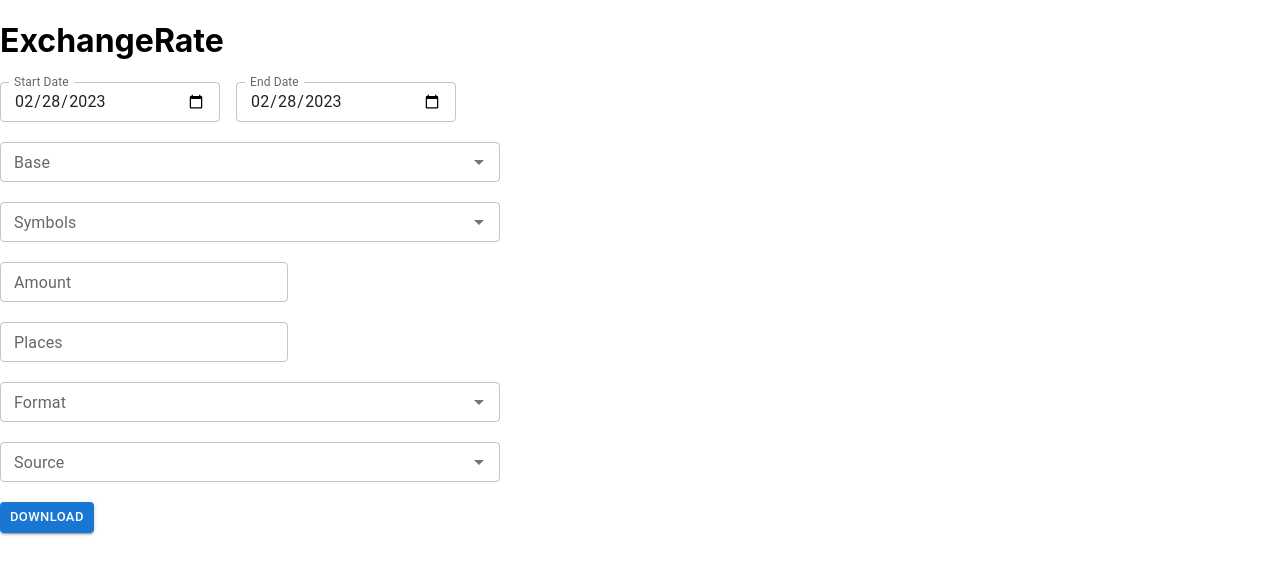
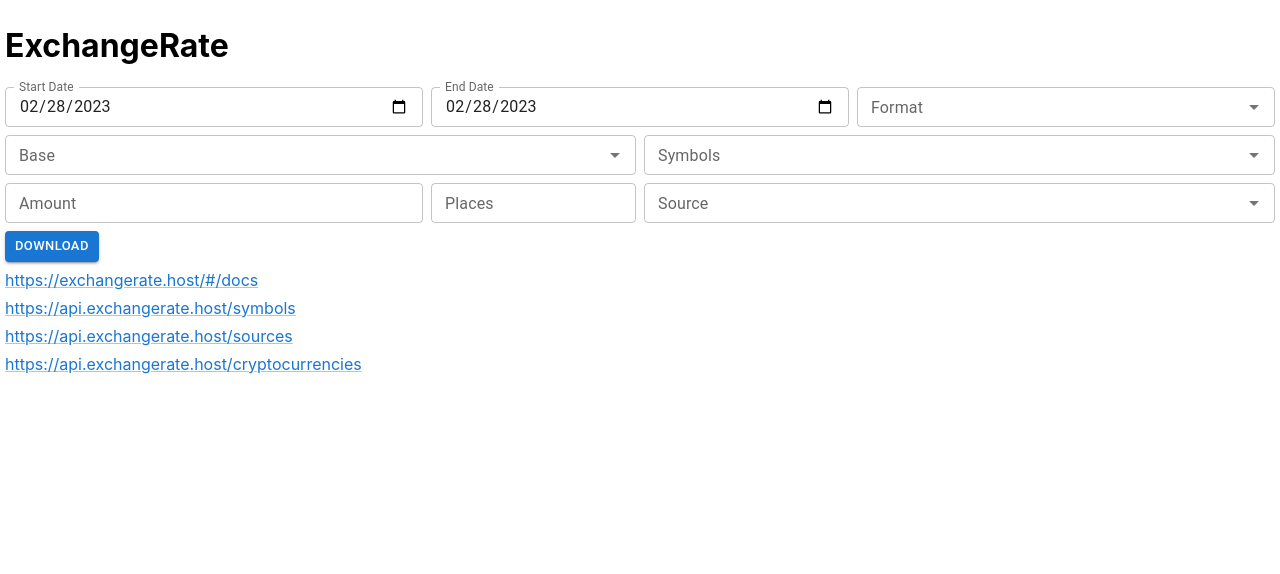
Before and after one commit to lambdaret/app_react, a React (Create React App) app: page /exchange-rate in a window 1280 px wide. Shown: the top 574 px of the page. Built offline with nearby package versions, Linux system fonts and the light colour scheme; no server answers.

Commit message:
use Grid

```diff
--- a/src/pages/ExchangeRate.jsx
+++ b/src/pages/ExchangeRate.jsx
@@ -2,6 +2,8 @@ import axios from 'axios';
 import { format } from 'date-fns'
 import {useEffect, useState} from 'react';
 
+import Grid from '@mui/material/Grid';
+import Link from '@mui/material/Link';
 import Button from '@mui/material/Button';
 import Checkbox from '@mui/material/Checkbox';
 import TextField from '@mui/material/TextField';
@@ -10,7 +12,7 @@ import CheckBoxOutlineBlankIcon from '@mui/icons-material/CheckBoxOutlineBlank';
 import CheckBoxIcon from '@mui/icons-material/CheckBox';
 import ClearIcon from '@mui/icons-material/Clear';
 import IconButton from '@mui/material/IconButton';
-import Stack from '@mui/material/Stack';
+// import Stack from '@mui/material/Stack';
 
 const icon = <CheckBoxOutlineBlankIcon fontSize="small" />;
 const checkedIcon = <CheckBoxIcon fontSize="small" />;
@@ -138,37 +140,58 @@ function ExchangeRate() {
 
 
     return (
-    <div>
+    <div style={{padding: 5}}>
         <h1>ExchangeRate</h1>
-        <div>
-            <Stack direction="row" spacing={2} sx={{ display: 'block' }}>
+        <Grid container spacing={1}>
+            <Grid item xs={4}>
                 <TextField
                     id="end_date"
                     label="Start Date"
                     type="date"
                     defaultValue={now}
                     onChange={handleChangeStartDate}
-                sx={{ width: 220 }}
                     size="small"
+                    sx={{width:"100%"}}
                     InputLabelProps={{
                         shrink: true,
                     }}
                 />
-
+            </Grid>
+            <Grid item xs={4}>
                 <TextField
                     id="start_date"
                     label="End Date"
                     type="date"
                     defaultValue={now}
                     onChange={handleChangeEndDate}
-                sx={{ width: 220 }}
                     size="small"
+                    sx={{width:"100%"}}
                     InputLabelProps={{
                         shrink: true,
                     }}
                 />
-            </Stack>
-            <br />
+            </Grid>
+            <Grid item xs={4}>
+                <Autocomplete
+                    // multiple
+                    // id="checkboxes-tags-demo"
+                    onChange={handleChangeFormat}
+                    size="small"
+                    options={["xml", "csv", "tsv"]}
+                    // disableCloseOnSelect
+                    getOptionLabel={(option) => option}
+                    renderOption={(props, option, { selected }) => (
+                        <li {...props}>
+                        {option}
+                        </li>
+                    )}
+                    style={{ width: "100%" }}
+                    renderInput={(params) => (
+                        <TextField {...params} label="Format" placeholder="Format" />
+                    )}
+                />
+            </Grid>
+            <Grid item xs={6}>
             {symbols && <Autocomplete
                 // multiple
                 // id="checkboxes-tags-demo"
@@ -183,12 +206,13 @@ function ExchangeRate() {
                     {option.code} - {option.description}
                     </li>
                 )}
-                style={{ width: 500 }}
+                style={{ width: "100%" }}
                 renderInput={(params) => (
                     <TextField {...params} label="Base" placeholder="Base" />
                 )}
             />}
-            <br />
+            </Grid>
+            <Grid item xs={6}>
                 {symbols && <Autocomplete
                     multiple
                     // id="checkboxes-tags-demo"
@@ -209,14 +233,15 @@ function ExchangeRate() {
                         {option.code} - {option.description}
                         </li>
                     )}
-                style={{ width: 500 }}
+                    style={{ width: "100%" }}
                     renderInput={(params) => (
                         <TextField {...params} label="Symbols" placeholder="Symbols" />
                     )}
                 />}
-            <br />
+            </Grid>
+            <Grid item xs={4}>
                 <TextField label="Amount" variant="outlined" size="small" value={selectedAmount} onChange={handleChangeAmount}
-                sx={{ display: 'block' }}
+                    sx={{ width: "100%" }}
                     InputProps={{
                         endAdornment: (
                             <IconButton
@@ -228,9 +253,10 @@ function ExchangeRate() {
                         ),
                     }}
                 />
-            <br />
+            </Grid>
+            <Grid item xs={2}>
                 <TextField label="Places" variant="outlined" size="small" value={selectedPlaces} onChange={handleChangePlaces}
-                sx={{ display: 'block' }}
+                    sx={{ width: "100%" }}
                     InputProps={{
                         endAdornment: (
                             <IconButton
@@ -242,31 +268,14 @@ function ExchangeRate() {
                         ),
                     }}
                 />
-            <br />
-            <Autocomplete
-                // multiple
-                // id="checkboxes-tags-demo"
-                onChange={handleChangeFormat}
-                size="small"
-                options={["xml", "csv", "tsv"]}
-                // disableCloseOnSelect
-                getOptionLabel={(option) => option}
-                renderOption={(props, option, { selected }) => (
-                    <li {...props}>
-                    {option}
-                    </li>
-                )}
-                style={{ width: 500 }}
-                renderInput={(params) => (
-                    <TextField {...params} label="Format" placeholder="Format" />
-                )}
-            />
-            <br />
+            </Grid>
+            <Grid item xs={6}>
             {sources && <Autocomplete
                 // multiple
                 // id="checkboxes-tags-demo"
                 onChange={handleChangeSource}
                 size="small"
+                style={{ width: "100%" }}
                 options={sources}
                 groupBy={(option) => option.group}
                 // disableCloseOnSelect
@@ -277,20 +286,33 @@ function ExchangeRate() {
                     {option.source} - {option.description} {option?.available_from_date ? `(${option?.available_from_date}~)` : null}
                     </li>
                 )}
-                style={{ width: 500 }}
                 renderInput={(params) => (
                     <TextField {...params} label="Source" placeholder="Source" />
                 )}
             />}
-            <br />
+            </Grid>
+            <Grid item xs={12}>
                 <Button variant="contained" onClick={handleRun}
                     sx={{ display: 'block' }}
                     size="small"
                 >
                     Download
                 </Button>
+            </Grid>
+            <Grid item xs={12}>
+                <Link href="https://exchangerate.host/#/docs" target="_blank">https://exchangerate.host/#/docs</Link>
+            </Grid>
+            <Grid item xs={12}>
+                <Link href="https://api.exchangerate.host/symbols" target="_blank">https://api.exchangerate.host/symbols</Link>
+            </Grid>
+            <Grid item xs={12}>
+                <Link href="https://api.exchangerate.host/sources" target="_blank">https://api.exchangerate.host/sources</Link>
+            </Grid>
+            <Grid item xs={12}>
+                <Link href="https://api.exchangerate.host/cryptocurrencies" target="_blank">https://api.exchangerate.host/cryptocurrencies</Link>
+            </Grid>
 
-        </div>
+        </Grid>
 
     </div>
     )
```
Also changed, not shown: 2 other files (tests, documents, lock files or other folders). Lines whose indentation alone changed are shown as unchanged.
